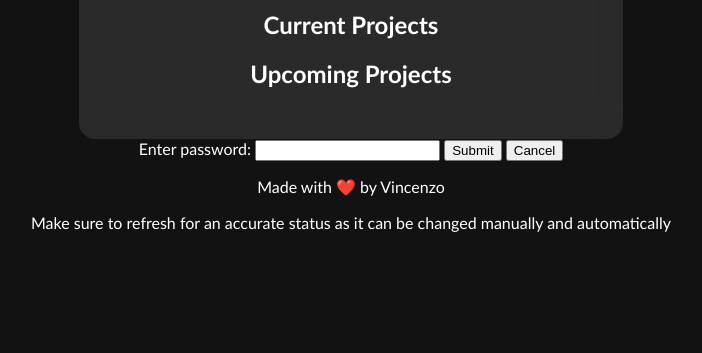
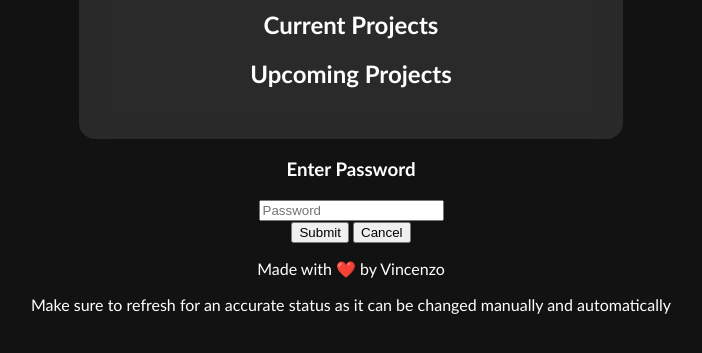
Before and after one commit to Enzo-il-sviluppatore/Status-Page, a plain HTML site: page index.html in a window 1280 px wide. Shown: the part 333-686 px from the top of the page, without its empty margins (289-991 px from the left). Drawn offline with Linux system fonts and the light colour scheme.

Commit message:
Update index.html

```diff
--- a/index.html
+++ b/index.html
@@ -53,14 +53,17 @@
   </div>
 
   <!-- Password popup -->
-  <div id="password-popup" class="popup hidden">
-    <div class="popup-content">
-      <label for="password-input">Enter password:</label>
-      <input type="password" id="password-input" autocomplete="off" />
+ <!-- Password popup -->
+<div id="password-popup" class="popup hidden">
+  <div class="popup-content">
+    <h3>Enter Password</h3>
+    <input type="password" id="password-input" placeholder="Password" />
+    <div class="popup-buttons">
       <button id="password-submit">Submit</button>
       <button id="password-cancel">Cancel</button>
     </div>
   </div>
+</div>
 
     <footer>
       <p>Made with ❤️ by Vincenzo</p>
```
